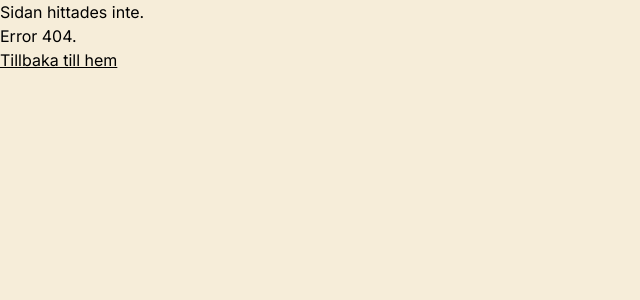
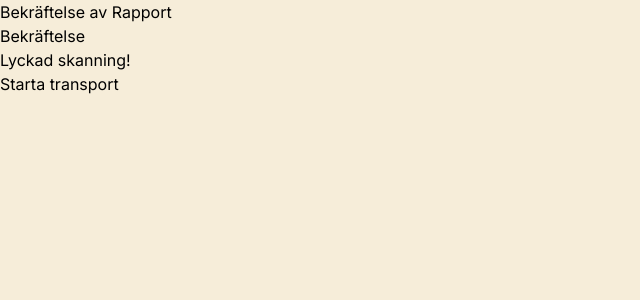
Before and after one commit to ChasAcademy-Team-9/frontend, a React (Vite) app: page /confirmation-rapport in a window 1280 px wide. Before the commit this address had no page. Shown: the top 300 px of the page, without its empty margins (0-640 px from the left). Built offline with nearby package versions, Linux system fonts and the light colour scheme.

Commit message:
add ConfirmationRapport page and update router configuration

```diff
--- a/src/main.tsx
+++ b/src/main.tsx
@@ -9,6 +9,7 @@ import NotFound from './pages/NotFound.tsx';
 import Scan from './routes/Scan.tsx';
 import Position from './routes/Position.tsx';
 import Home from './routes/Home.tsx';
+import ConfirmationRapport from './pages/ConfirmationRapport.tsx';
 
 const router = createBrowserRouter([
   { path: '/', element: <App /> },
@@ -17,6 +18,7 @@ const router = createBrowserRouter([
   { path: '/scan', element: <Scan /> },
   { path: '/position', element: <Position /> },
   { path: '/home', element: <Home /> },
+  { path: '/confirmation-rapport', element: <ConfirmationRapport /> },
   { path: '*', element: <NotFound /> },
 ]);
 
--- /dev/null
+++ b/src/pages/ConfirmationRapport.tsx
@@ -0,0 +1,20 @@
+import Card from "../components/Card";
+
+const ConfirmationRapport: React.FC = () => {
+  return (
+    <div>
+      <h1>Bekräftelse av Rapport</h1>
+      <Card
+        variant="confirmation"
+        vikt="2kg"
+        fordonId="XYZ123"
+        paketId="12345"
+        destination="Stockholm"
+        status="ok"
+        info={{ stad: "Göteborg", tid: "12:30", adress: "Storgatan 1" }}
+      />
+    </div>
+  );
+};
+
+export default ConfirmationRapport;
```
